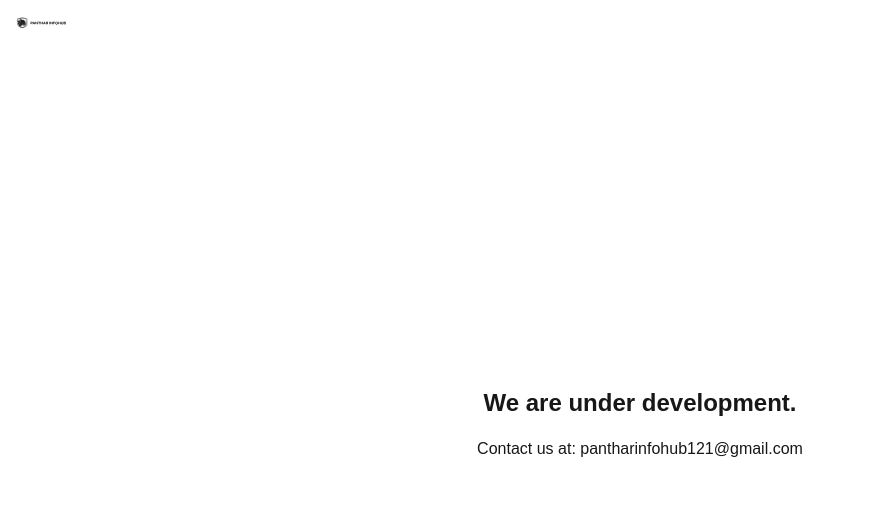
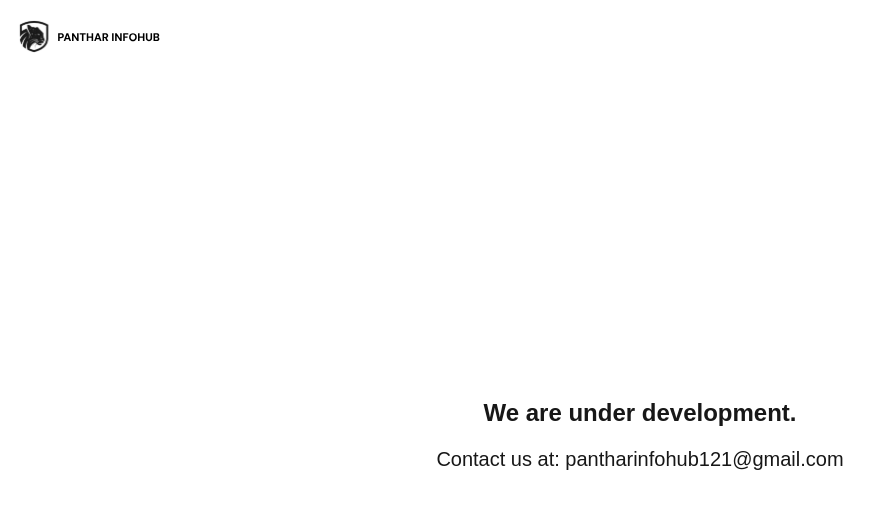
Before and after one commit to Panthar-InfoHub/panth-frontEnd, a Next.js app: page / in a window 1280 px wide. Shown: the top 508 px of the page, without its empty margins (0-889 px from the left). Built offline with nearby package versions, Linux system fonts and the light colour scheme.

Commit message:
styling logo

```diff
--- a/app/page.js
+++ b/app/page.js
@@ -2,16 +2,16 @@ import Image from "next/image";
 
 export default function Home() {
   return (
-    <div style={{ height: "100vh", display: "flex", flexDirection: "column" }}>
-      <header style={{ padding: "1rem" }}>
-        <Image src="/logo.svg" alt="Logo" width={50} height={50} />
+    <div className="h-screen flex flex-col" >
+      <header className="p-4">
+        <Image src="/logo.svg" alt="Logo" width={144} height={35} />
       </header>
       <main className="flex-1 flex flex-col justify-center items-center text-center">
 
-        <p style={{ fontSize: "1.5rem", fontWeight: "bold" }}>
+        <p className="text-2xl font-bold">
           We are under development.
         </p>
-        <p style={{ fontSize: "1rem", marginTop: "1rem" }}>
+        <p className="mt-4 text-xl">
           Contact us at: <a href="mailto:pantharinfohub121@gmail.com">pantharinfohub121@gmail.com</a>
         </p>
       </main>
```
